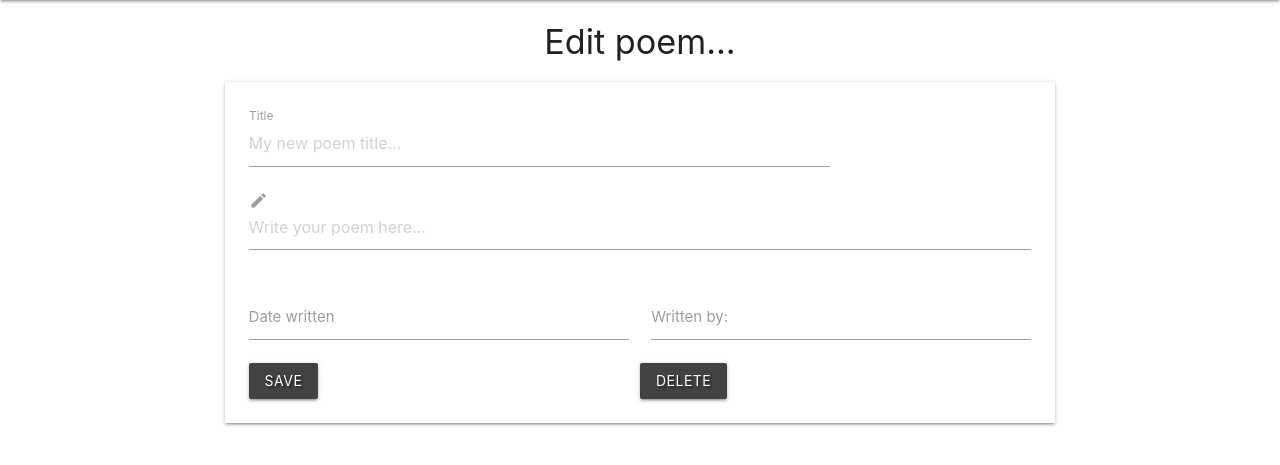
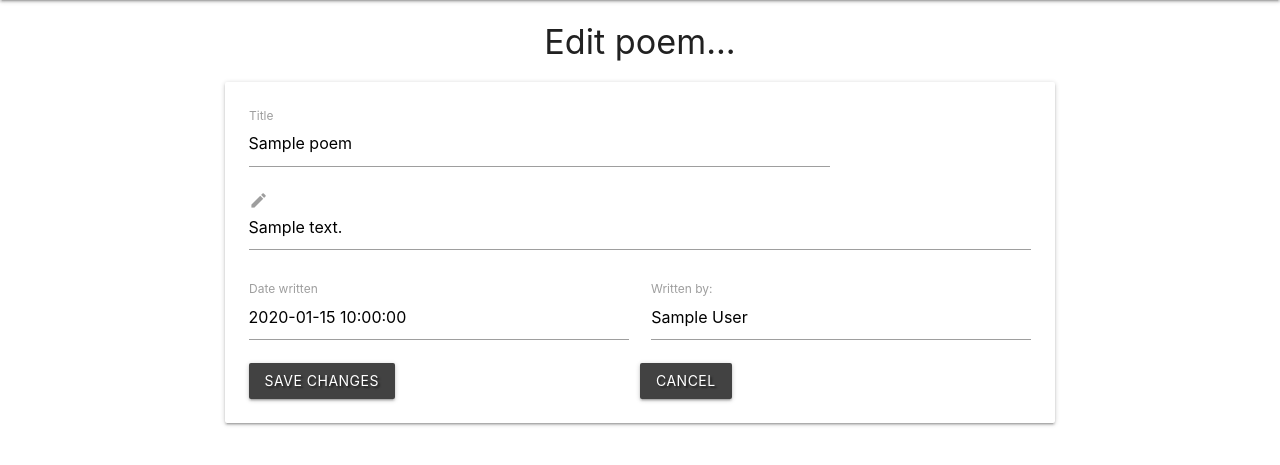
Before and after one commit to sampetchey/poetryinmotion, a Flask app: template templates/edit_poem.html in a window 1280 px wide. Shown: the part 64-529 px from the top of the page. Run offline with Flask 2, Linux system fonts and the light colour scheme; the template is opened without the code that fills it: most values are stand-ins (such as "Sample title", 1, 10 or a date in 2020); some libraries are stand-ins or nearby versions; some web fonts are replaced.

Commit message:
Bind data to the edit poem page

```diff
--- a/templates/edit_poem.html
+++ b/templates/edit_poem.html
@@ -10,7 +10,7 @@
                 <div class="row">
                     <div class="input-field col s9">
                         <input placeholder="My new poem title..." id="poem_title"
-                            name="poem_title" type="text" class="validate">
+                            name="poem_title" value="{{ poem.poem_title }}" type="text" class="validate">
                         <label for="poem_title">Title</label>
                       </div>
                 </div>
@@ -18,32 +18,36 @@
                 <div class="row">
                     <div class="input-field col s12">
                         <textarea id="poem_text" name="poem_text" type="text"
-                            class="materialize-textarea" placeholder="Write your poem here..."></textarea>
+                            class="materialize-textarea" placeholder="Write your poem here...">
+                        {{- poem.poem_text -}}
+                        </textarea>
                         <label for="poem_text"><i class="material-icons">create</i></label>
                     </div>
                 </div>
                 <!-- date added and author inputs-->
                 <div class="row">
                     <div class="input-field col s6">
-                        <input id="date_added" name="date_added" type="text" class="datepicker validate">
+                        <input id="date_added" name="date_added" value="{{ poem.date_added }}" type="text" class="datepicker validate">
                         <label for="date_added">Date written</label>
                     </div>
                     <div class="input-field col s6">
-                        <input id="poem_author" name="poem_author" type="text" class="validate">
+                        <input id="poem_author" name="poem_author" value="{{ poem.poem_author }}" type="text" class="validate">
                         <label for="poem_author">Written by:</label>
                     </div>
                 </div>
                 <!-- save poem button -->
                 <div class="row">
                     <div class="col s6 left">
+                        <a href="{{ url_for }}"
                         <button type="submit" class="btn waves-effect waves-light grey darken-3 text-shadow">
-                            Save
-                        </button>
+                            Save changes
+                        </button></a>
                     </div class="col s6 right">
                     <div>
+                        <a href="{{ url_for('get_poems') }}"
                         <button type="submit" class="btn waves-effect waves-light grey darken-3 text-shadow">
-                            Delete
-                        </button>
+                            Cancel
+                        </button></a>
                     </div>
                 </div>
             </div>
```
